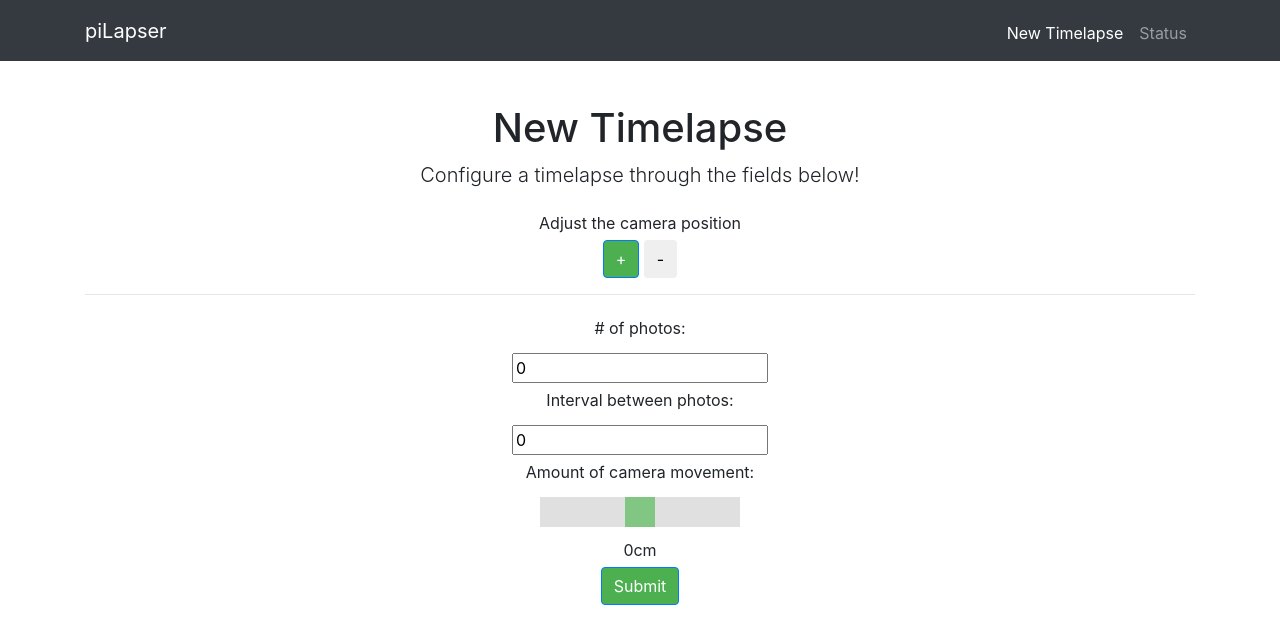
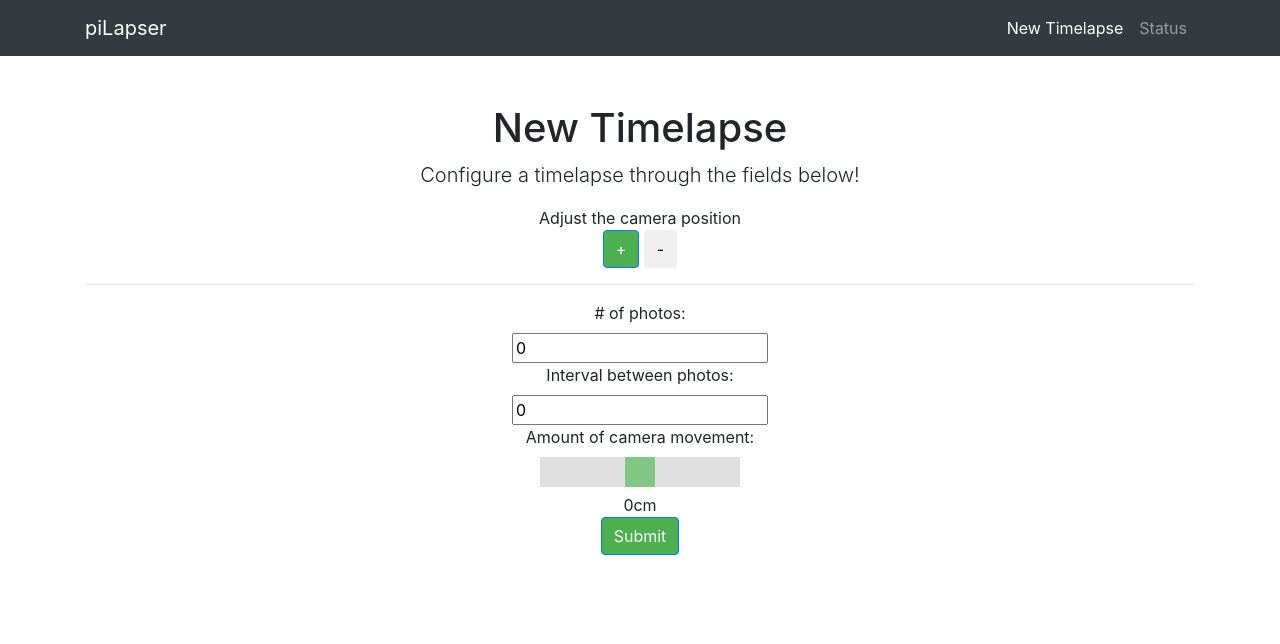
Before and after one commit to canningj/PiLapser, a Django app: page /piLapse/ in a window 1280 px wide. Shown: the top 644 px of the page. Run offline with Django 3.2, Linux system fonts and the light colour scheme; some libraries are stand-ins or nearby versions.

Commit message:
Formatting the form

```diff
--- a/PiLapser/static/piLapse.css
+++ b/PiLapser/static/piLapse.css
@@ -3,7 +3,7 @@
     background-color: #4CAF50 !important;
 }
 
-li {
+.padding {
     padding-top: 5px;
 }
 
--- a/PiLapser/templates/piLapse.html
+++ b/PiLapser/templates/piLapse.html
@@ -86,20 +86,20 @@
               <hr>
               <form method="POST" oninput="output1.value=length.value">
                   {% csrf_token %}
-                  <li>
+                  <li class="padded">
                       <label for="total_images"># of photos: </label></li>
-                    <li><input id="total_images" type="integer" name="total_images" value="{{ 0 }}">
+                    <li ><input id="total_images" type="integer" name="total_images" value="{{ 0 }}">
                   </li>
-                  <li>
+                  <li class="padded">
                       <label for="interval">Interval between photos: </label></li>
                       <li><input id="interval" type="integer" name="interval" value="{{ 0 }}">
                   </li>
-                  <li>
+                  <li class="padded">
                       <label>Amount of camera movement:</label></li>
                   <li><input type="range" class="slider" name="length" min="-70" max="70" value="0" /></li>
                     <li><output name="output1" for="length">0</output>cm
                   </li>
-                  <li><button type="submit" class="btn btn-primary">Submit</button></li>
+                  <li class="padded"><button type="submit" class="btn btn-primary">Submit</button></li>
               </form>
           </ul>
         </div>
```
